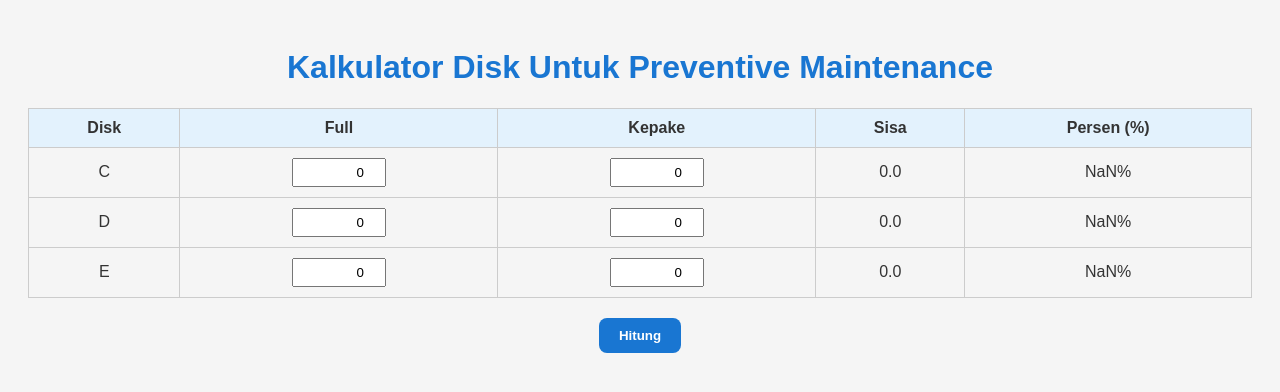
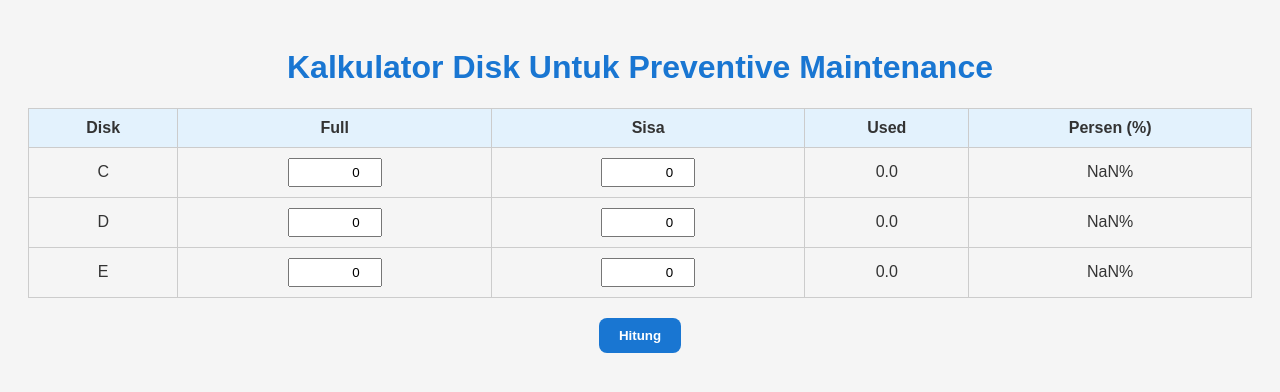
Before and after one commit to cruizer468/kalkulatorPM, a plain HTML site: page index.html in a window 1280 px wide. Drawn offline with Linux system fonts and the light colour scheme.

Commit message:
update
update file html

```diff
--- a/index.html
+++ b/index.html
@@ -61,8 +61,8 @@
       <tr>
         <th>Disk</th>
         <th>Full</th>
-        <th>Kepake</th>
         <th>Sisa</th>
+        <th>Used</th>
         <th>Persen (%)</th>
       </tr>
     </thead>
```
